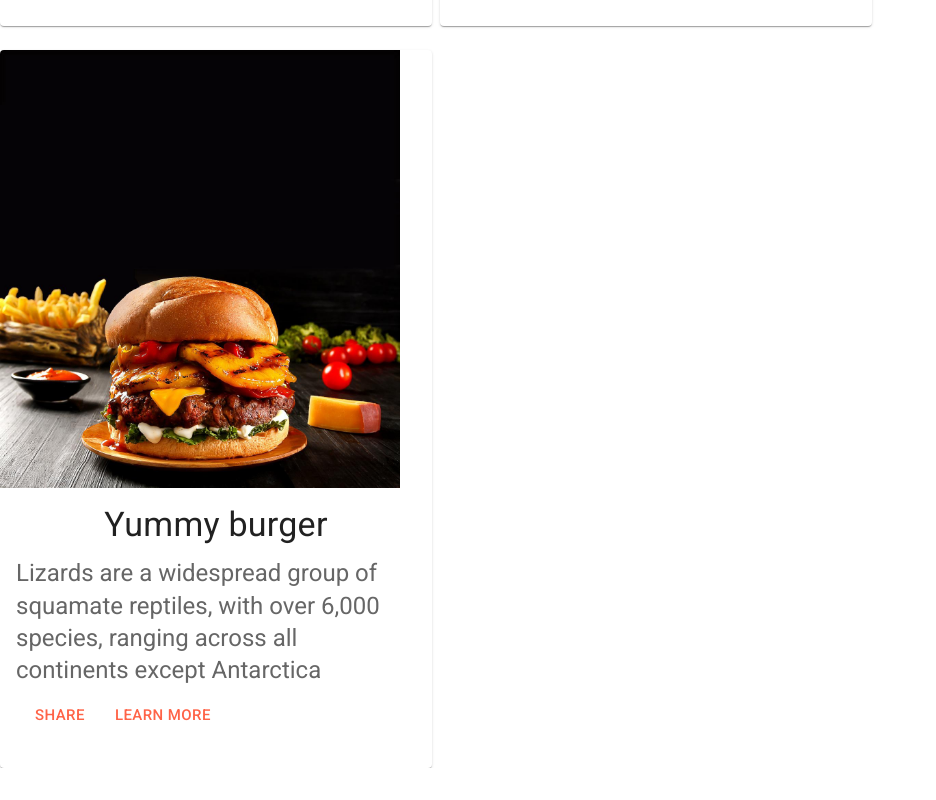
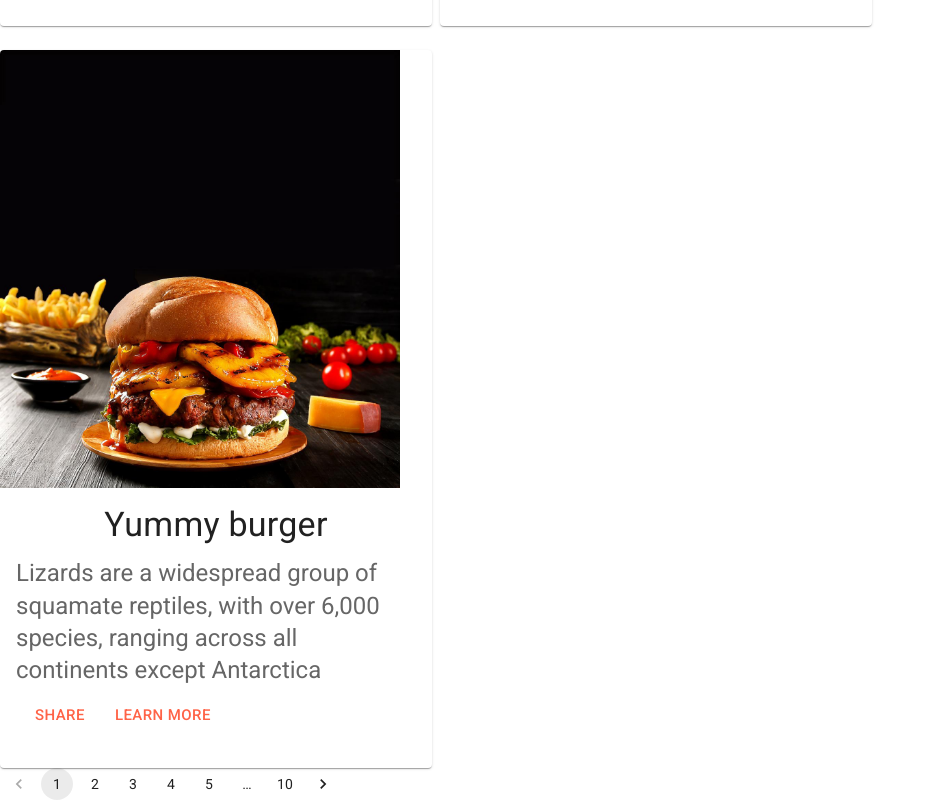
Before and after one commit to imranworkspace/foodapp, a React (Create React App) app: page / in a window 1280 px wide. Shown: the part 3595-4395 px from the top of the page, without its empty margins (0-936 px from the left). Before the commit the page ends 4363 px from the top, so only its background shows below. Built offline with nearby package versions, Linux system fonts and the light colour scheme; a web font is replaced by a local one.

Commit message:
add pagination view

```diff
--- a/src/posts/Posts.js
+++ b/src/posts/Posts.js
@@ -1,4 +1,4 @@
-import { Box, Grid, Typography } from '@mui/material'
+import { Box, Grid, Pagination, Typography } from '@mui/material'
 import React from 'react'
 import Postcards from './Postcards'
 
@@ -41,6 +41,8 @@ const Posts = () => {
                 <Postcards  myDirection={'block'}/>
             </Grid>
         </Grid>
+        {/* add pagination  */}
+        <Pagination count={10} />
     </Box>
   )
 }
```
